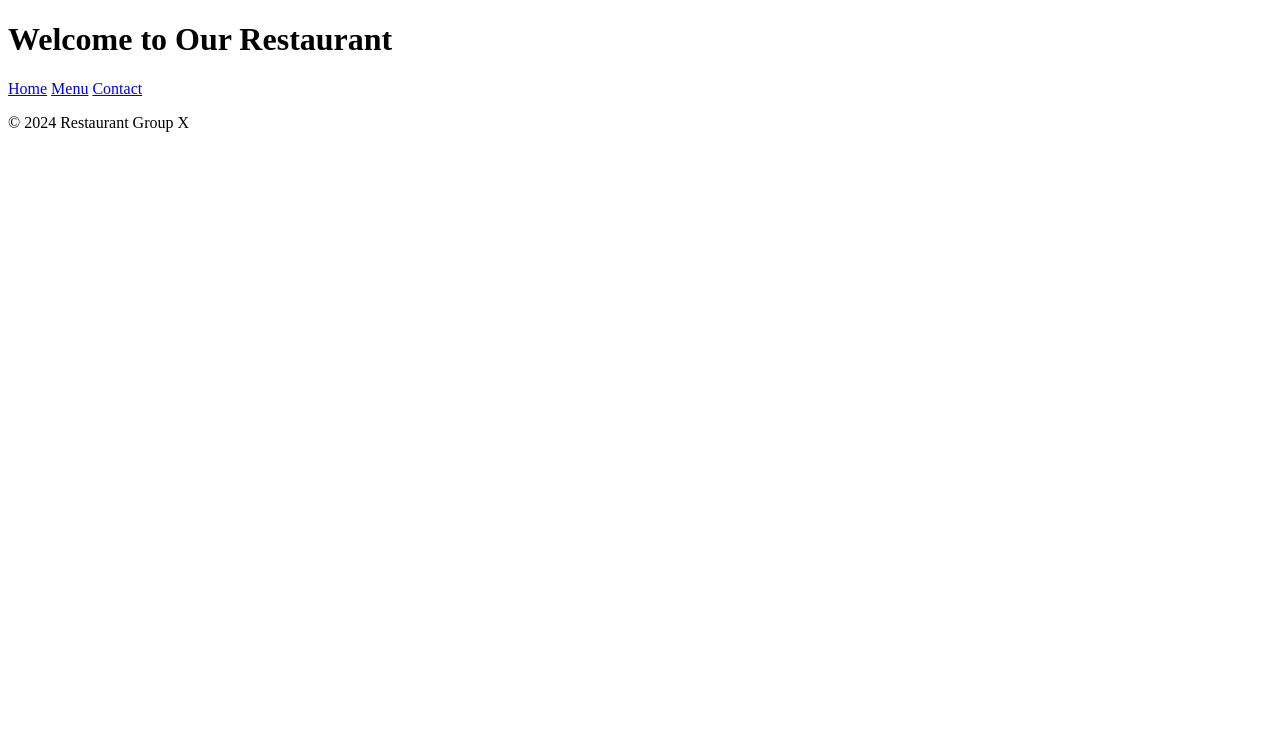
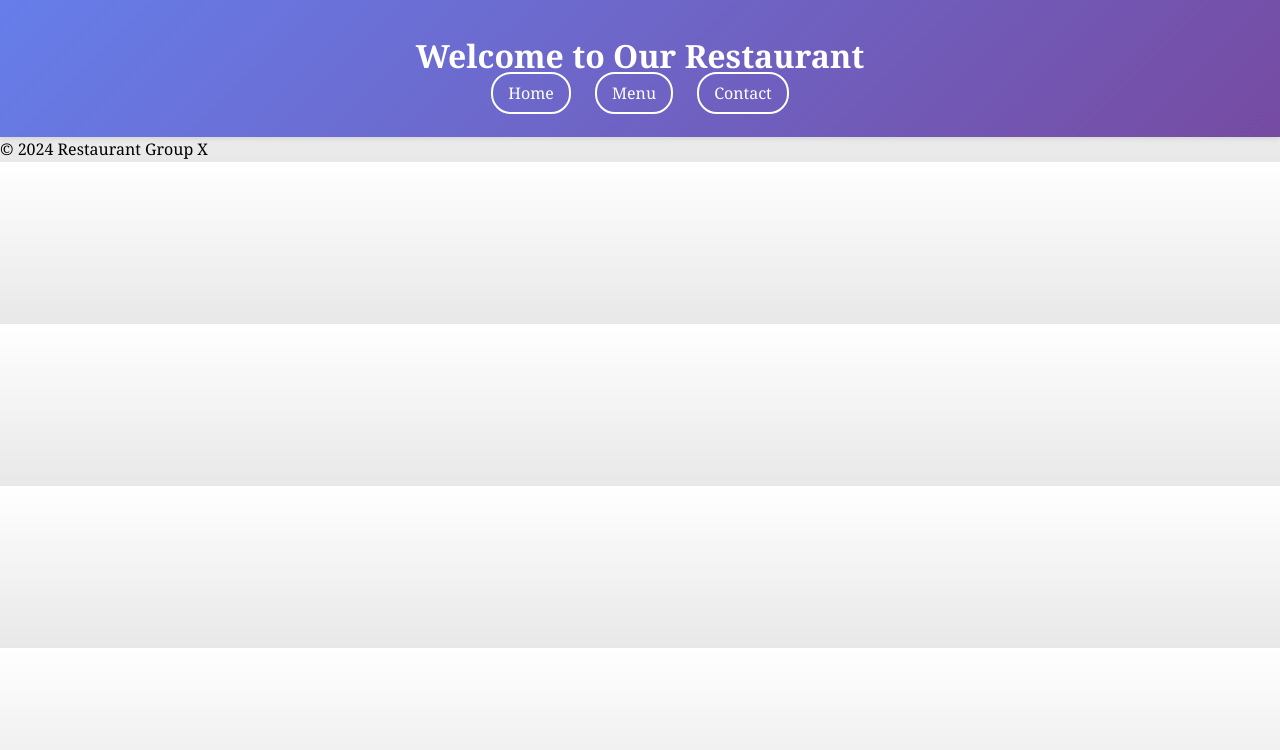
Before and after one commit to KareemSinbel/restaurant-website-group8, a plain HTML site: page index.html in a window 1280 px wide. Drawn offline with Linux system fonts and the light colour scheme.

Commit message:
Improve overall styling with modern design

```diff
--- a/css/style.css
+++ b/css/style.css
@@ -1,3 +1,38 @@
+/* Add at the beginning */
+* {
+    margin: 0;
+    padding: 0;
+    box-sizing: border-box;
+}
+
+body {
+    font-family: 'Georgia', serif;
+    line-height: 1.6;
+    background: linear-gradient(to bottom, #ffffff, #e8e8e8);
+}
+
+header {
+    background: linear-gradient(135deg, #667eea 0%, #764ba2 100%);
+    color: white;
+    padding: 30px;
+    text-align: center;
+    box-shadow: 0 2px 5px rgba(0,0,0,0.1);
+}
+
+nav a {
+    color: white;
+    text-decoration: none;
+    margin: 0 10px;
+    padding: 8px 15px;
+    border: 2px solid white;
+    border-radius: 20px;
+    transition: all 0.3s;
+}
+
+nav a:hover {
+    background-color: white;
+    color: #667eea;
+}
 .contact {
   padding: 20px;
   max-width: 800px;
```
